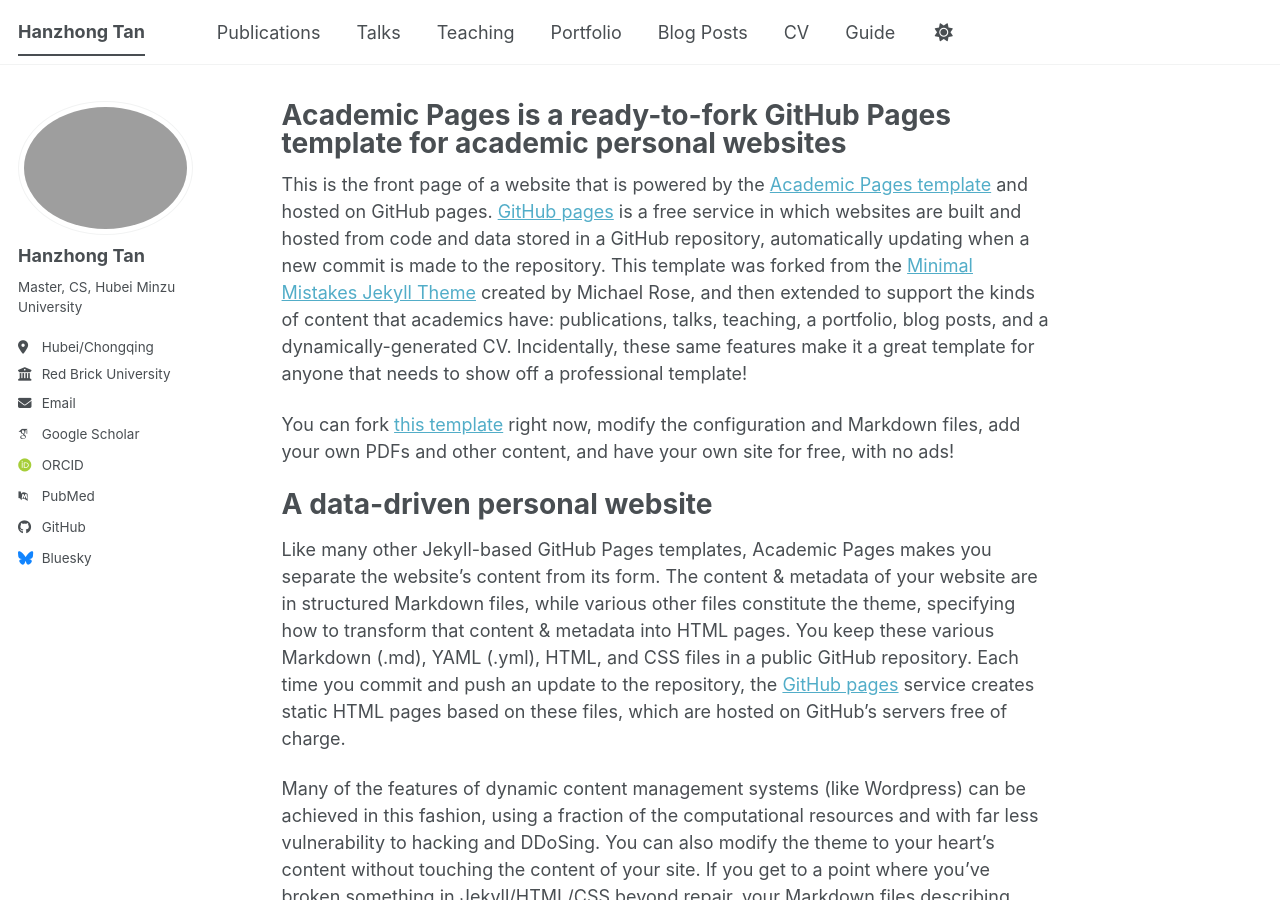
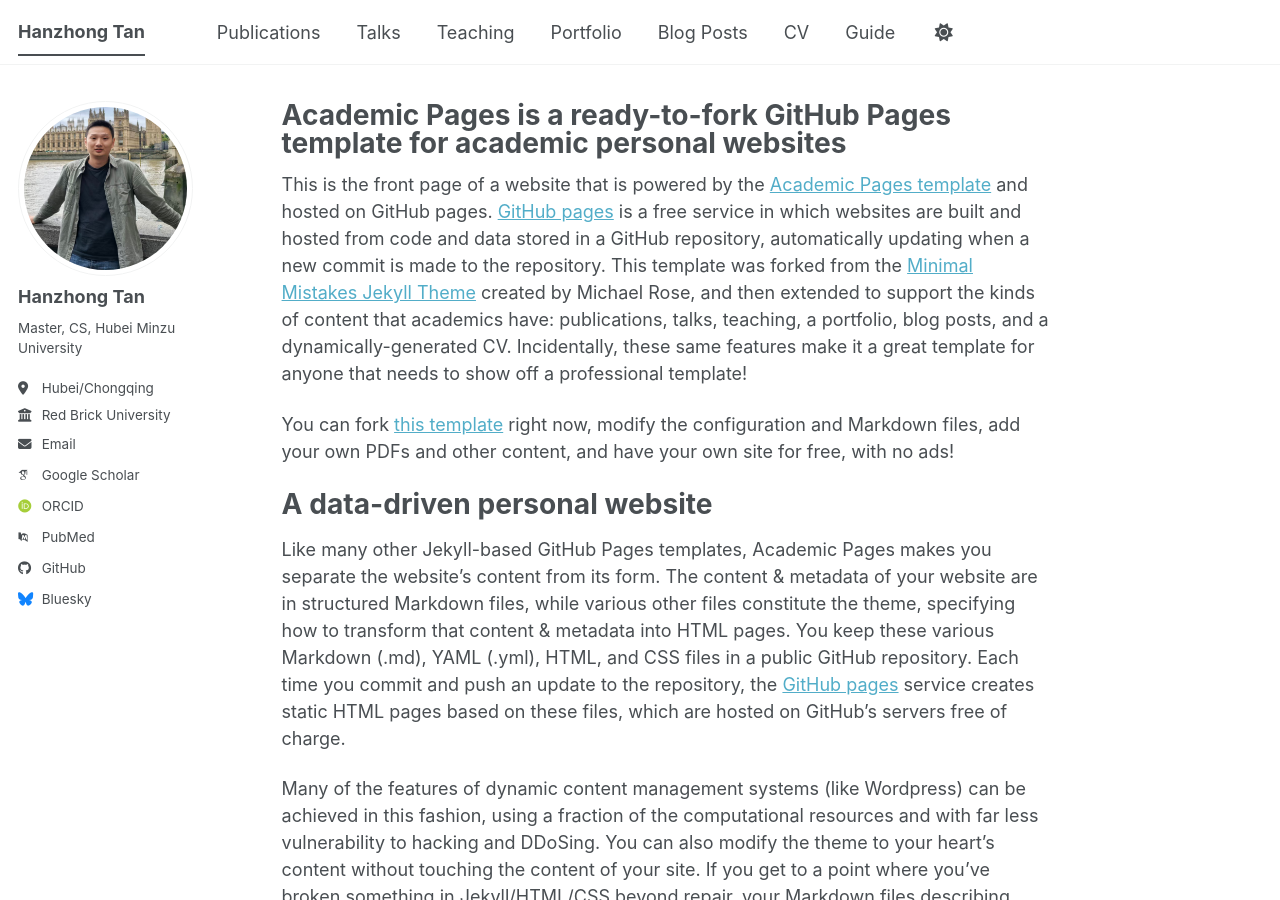
Before and after one commit to liangjiaxiaoqi/liangjiaxiaoqi.github.io, a Jekyll site: the page built from _pages/about.md, in a window 1280 px wide and 900 px high. Built offline with Jekyll 4.4.1, drawn with Linux system fonts in a browser that asks for light colours; some web fonts are replaced; a script bundle is joined from its source files by our own code; library files that are not in the unit come from our copies.

Commit message:
Update _config.yml

```diff
--- a/_config.yml
+++ b/_config.yml
@@ -23,7 +23,7 @@
 #               Additional customization can be done by editing /_includes/author-profile.html
 author:
   # Biographic information
-  avatar           : "2_England_London_2.jpg"  # "1_Japan_Tokyo.jpg 2_England_London.jpg"  # 修改"profile.png"
+  avatar           : "2_England_London_1.jpg"  # "1_Japan_Tokyo.jpg 2_England_London.jpg"  # 修改"profile.png"
   name             : "Hanzhong Tan"  # 修改"Your Sidebar Name"
   pronouns         : # example: "she/her"
   bio              : "Master, CS, Hubei Minzu University"  # 修改"Short biography for the left-hand sidebar"
```
